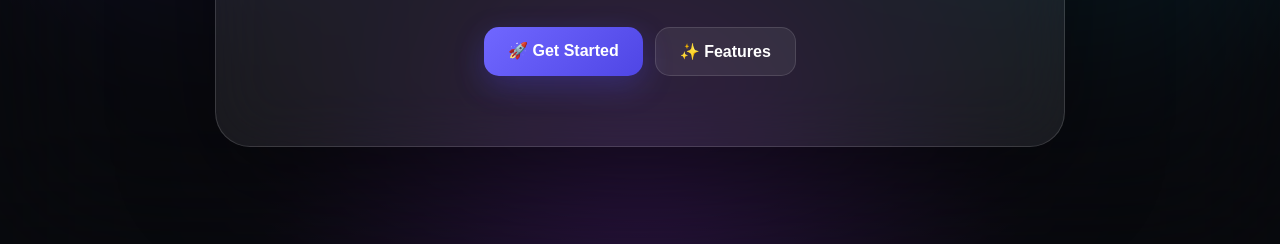
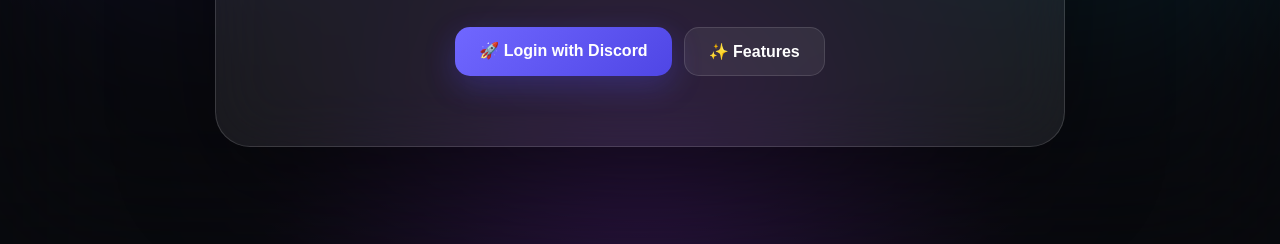
Before and after one commit to Aimfev/ducky-dashboard-, a plain HTML site: page frontend/index.html in a window 1280 px wide. Shown: the part 556-800 px from the top of the page. Drawn offline with Linux system fonts and the light colour scheme.

Commit message:
Update index.html

```diff
--- a/frontend/index.html
+++ b/frontend/index.html
@@ -16,7 +16,7 @@
             🦆 <span>Ducky</span>
         </div>
 
-        <a href="dashboard.html" class="login-btn">
+        <a href="https://ducky-dashboard-c9r7.onrender.com/auth/discord" class="login-btn">
             Login with Discord
         </a>
     </header>
@@ -39,8 +39,8 @@
 
             <div class="buttons">
 
-                <a href="dashboard.html" class="primary-btn">
-                    🚀 Get Started
+                <a href="https://ducky-dashboard-c9r7.onrender.com/auth/discord" class="primary-btn">
+                    🚀 Login with Discord
                 </a>
 
                 <a href="#features" class="secondary-btn">
@@ -121,3 +121,12 @@
 
 </body>
 </html>
+
+Then:
+
+1. Commit changes on GitHub.
+2. Wait for GitHub Pages to update.
+3. Open your dashboard again.
+4. Tap Login with Discord.
+
+This time it should open the Discord authorization page instead of simply opening "dashboard.html". 🔥
```
